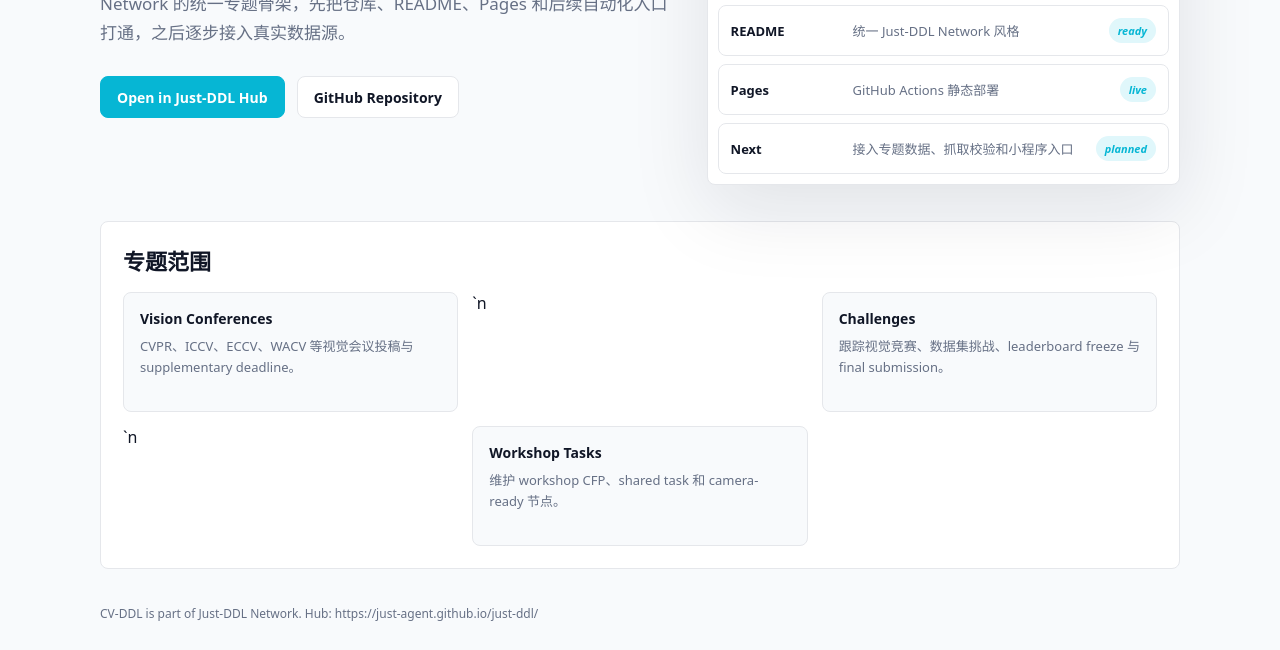
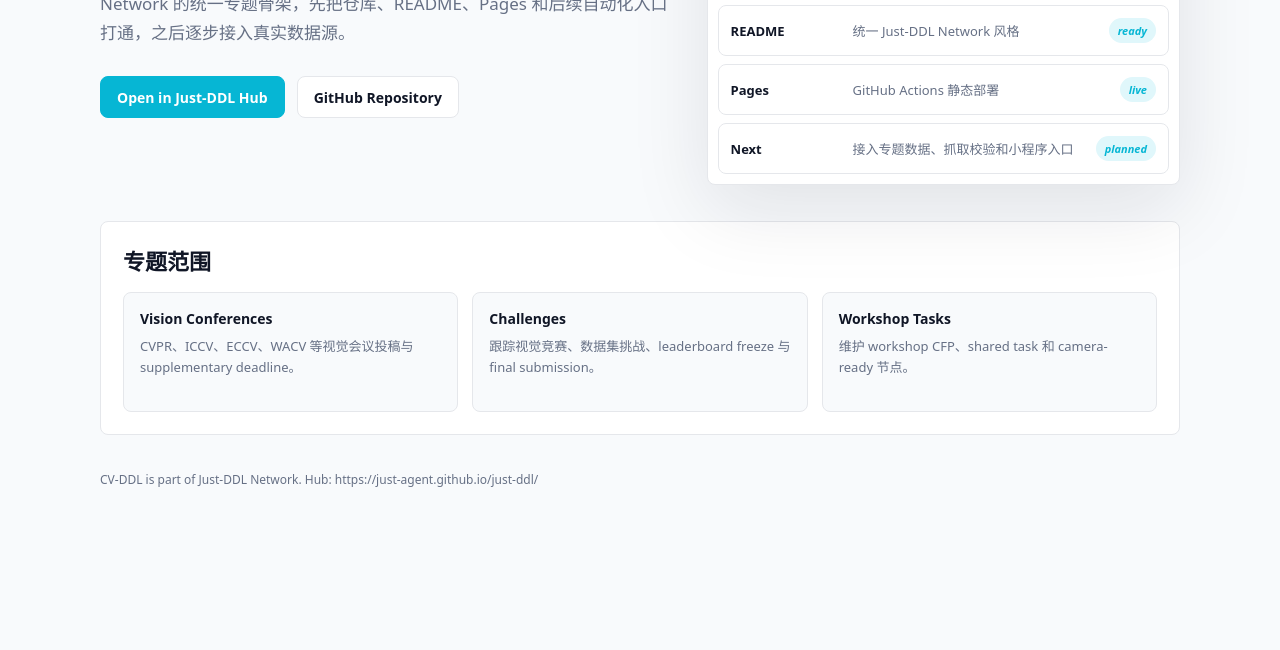
Before and after one commit to Just-Agent/cv-ddl, a plain HTML site: page index.html in a window 1280 px wide. Shown: the part 258-908 px from the top of the page. After the commit the page ends 800 px from the top, so only its background shows below. Drawn offline with Linux system fonts and the light colour scheme.

Commit message:
Polish Just-DDL topic Pages content

```diff
--- a/index.html
+++ b/index.html
@@ -106,7 +106,9 @@
     <section class="section">
       <h2>专题范围</h2>
       <div class="grid">
-<article class="card"><strong>Vision Conferences</strong><p>CVPR、ICCV、ECCV、WACV 等视觉会议投稿与 supplementary deadline。</p></article>`n        <article class="card"><strong>Challenges</strong><p>跟踪视觉竞赛、数据集挑战、leaderboard freeze 与 final submission。</p></article>`n        <article class="card"><strong>Workshop Tasks</strong><p>维护 workshop CFP、shared task 和 camera-ready 节点。</p></article>
+        <article class="card"><strong>Vision Conferences</strong><p>CVPR、ICCV、ECCV、WACV 等视觉会议投稿与 supplementary deadline。</p></article>
+        <article class="card"><strong>Challenges</strong><p>跟踪视觉竞赛、数据集挑战、leaderboard freeze 与 final submission。</p></article>
+        <article class="card"><strong>Workshop Tasks</strong><p>维护 workshop CFP、shared task 和 camera-ready 节点。</p></article>
       </div>
     </section>
   </main>
```
Also changed, not shown: README.md.
